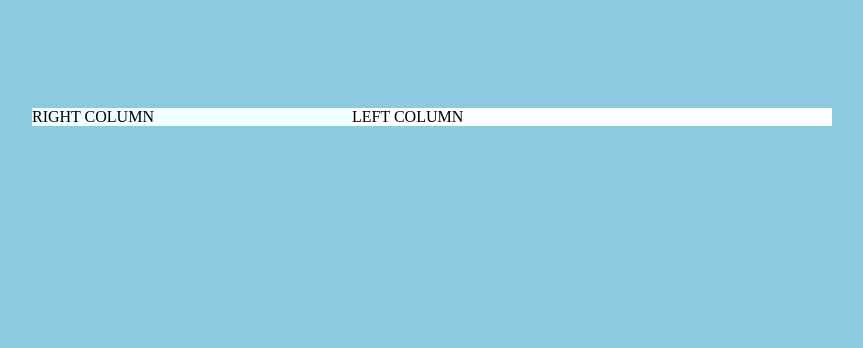
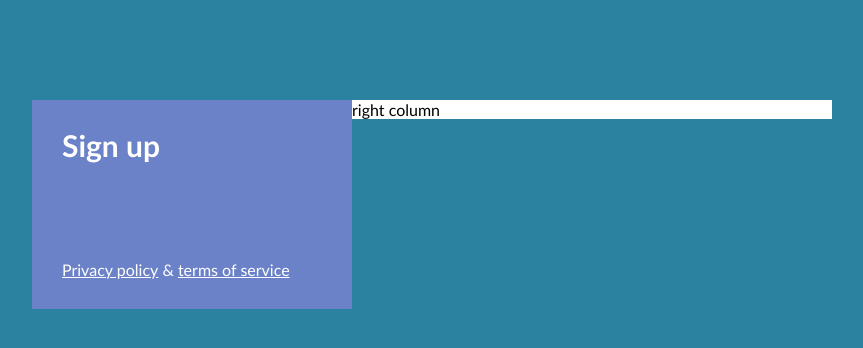
Before and after one commit to MantasUrb/4-signup, a plain HTML site: page index.html in a window 1280 px wide. Shown: the whole page, without its empty margins (208-1071 px from the left). Drawn offline with Linux system fonts and the light colour scheme.

Commit message:
Left column content and style using classes #13

```diff
--- a/index.html
+++ b/index.html
@@ -9,12 +9,17 @@
 
 </head>
 <body>
-    <main>
-        <div>
-            RIGHT COLUMN
+    <main class="container">
+        <div class="left-column">
+            <h1 class="main-title">Sign up</h1>
+            <div class="bottom-links">
+                <a href="#" class="link">Privacy policy</a>
+                <span class="symbol">&amp;</span>
+                <a href="#" class="link">terms of service</a>
+            </div>
         </div>
-        <div>
-            LEFT COLUMN
+        <div class="right-column">
+            right column
         </div>
 
     </main>
--- a/main.css
+++ b/main.css
@@ -1,9 +1,18 @@
+body,
+body * {
+    margin: 0;
+    padding: 0;
+    vertical-align: top;
+    box-sizing: border-box;
+    font-family: 'Gill Sans', 'Gill Sans MT', Calibri, 'Trebuchet MS', sans-serif;
+}
+
 body {
-    background-color: #8ecadf;
+    background-color: #2a81a0;
 
 }
 
-main {
+.container {
     display: inline-block;
     width: 800px;
     margin-top: 100px;
@@ -11,15 +20,31 @@ main {
     margin-right: calc((100% - 800px) / 2);
 }
 
-div:first-of-type {
+.left-column {
     display: inline-block;
     float: left;
     width: 40%;
-    background-color: azure;
+    background-color:rgba(195, 131, 255, 0.425);
+    padding: 30px;
+}
+
+.main-title {
+    margin-bottom: 100px;
+    color: #fff;
+    font-size: 30px;
+    line-height: 30px;
+}
+
+.link {
+    color: #fff
 
 }
 
-div:last-of-type {
+.symbol {
+    color: #fff;
+}
+
+.right-column {
     display: inline-block;
     float: left;
     width: 60%;
```
